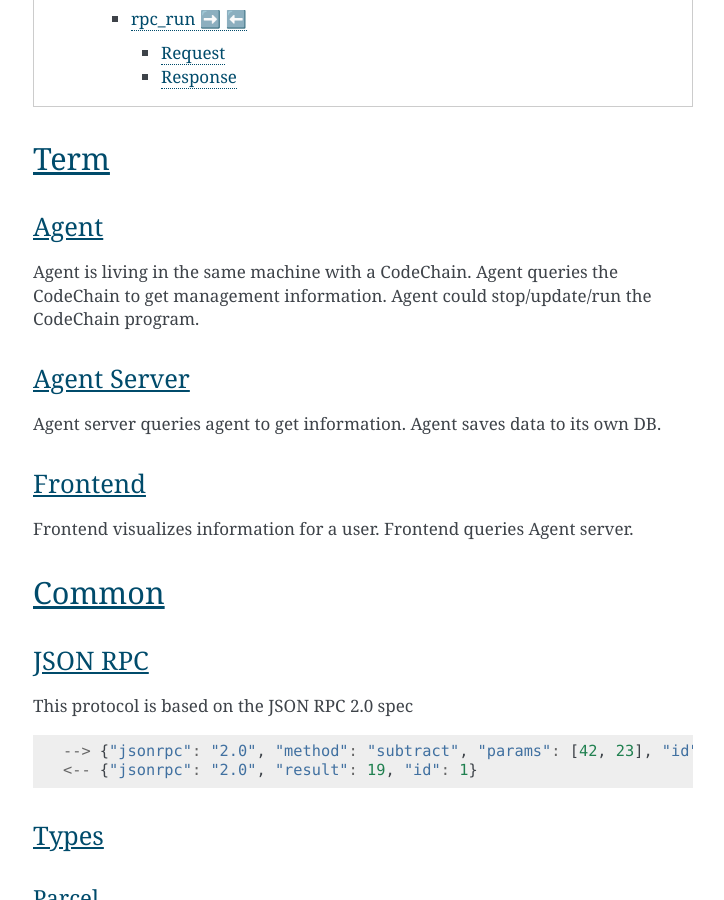
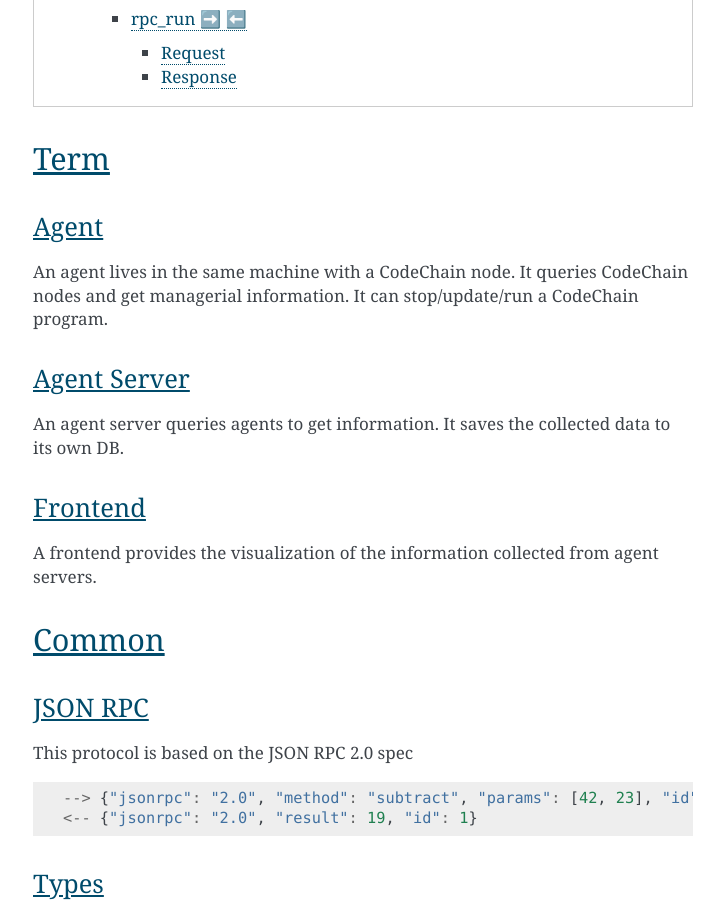
Before and after one commit to CodeChain-io/codechain-dashboard, a Sphinx documentation site: the page built from doc/source/index.rst, in a window 1280 px wide and 900 px high, scrolled down 2787 px. Shown: the whole window, without its empty margins (387-1111 px from the left). Built offline with Sphinx 7.4.7, drawn with Linux system fonts in a browser that asks for light colours.

Commit message:
Update terms

```diff
--- a/doc/source/index.rst
+++ b/doc/source/index.rst
@@ -14,23 +14,23 @@ Term
 Agent
 =====
 
-Agent is living in the same machine with a CodeChain.
-Agent queries the CodeChain to get management information.
-Agent could stop/update/run the CodeChain program.
+An agent lives in the same machine with a CodeChain node. It queries
+CodeChain nodes and get managerial information. It can stop/update/run a
+CodeChain program.
 
 
 Agent Server
 ============
 
-Agent server queries agent to get information.
-Agent saves data to its own DB.
+An agent server queries agents to get information. It saves the collected
+data to its own DB.
 
 
 Frontend
 =========
 
-Frontend visualizes information for a user.
-Frontend queries Agent server.
+A frontend provides the visualization of the information collected from agent
+servers.
 
 
 ***************
```
